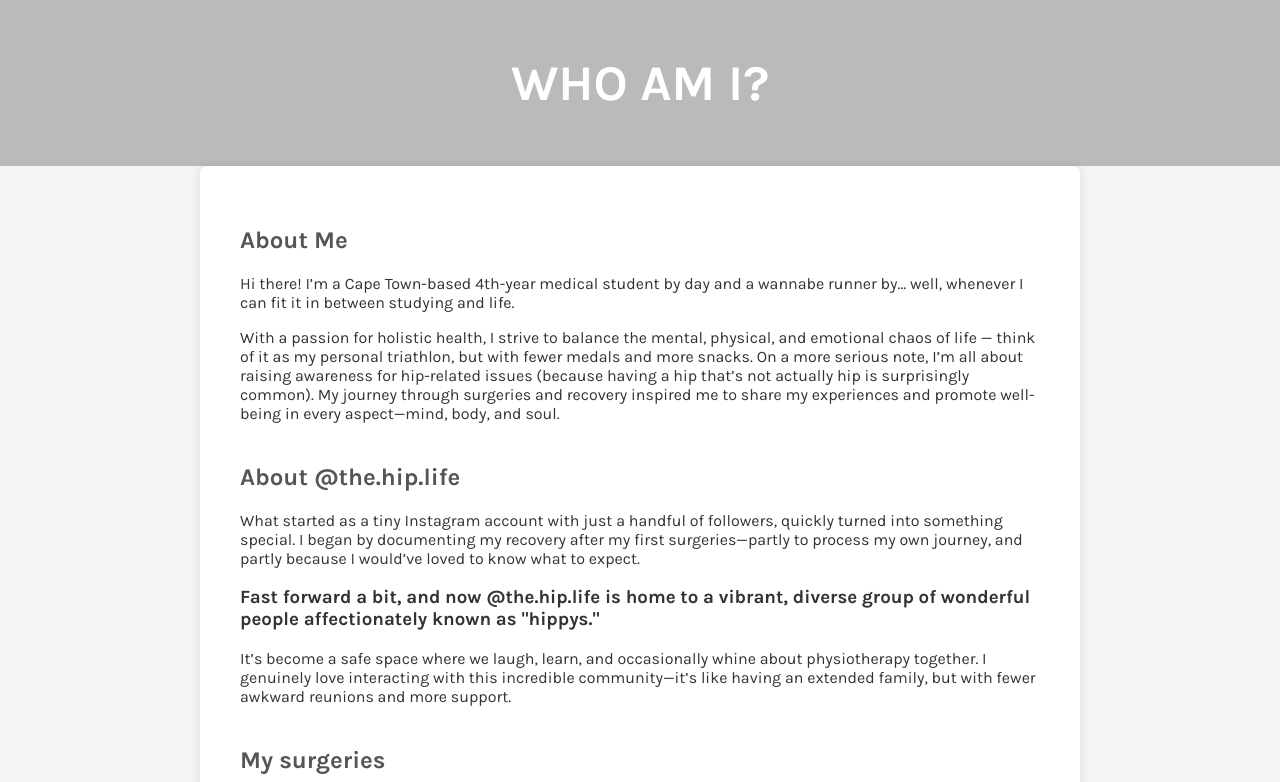
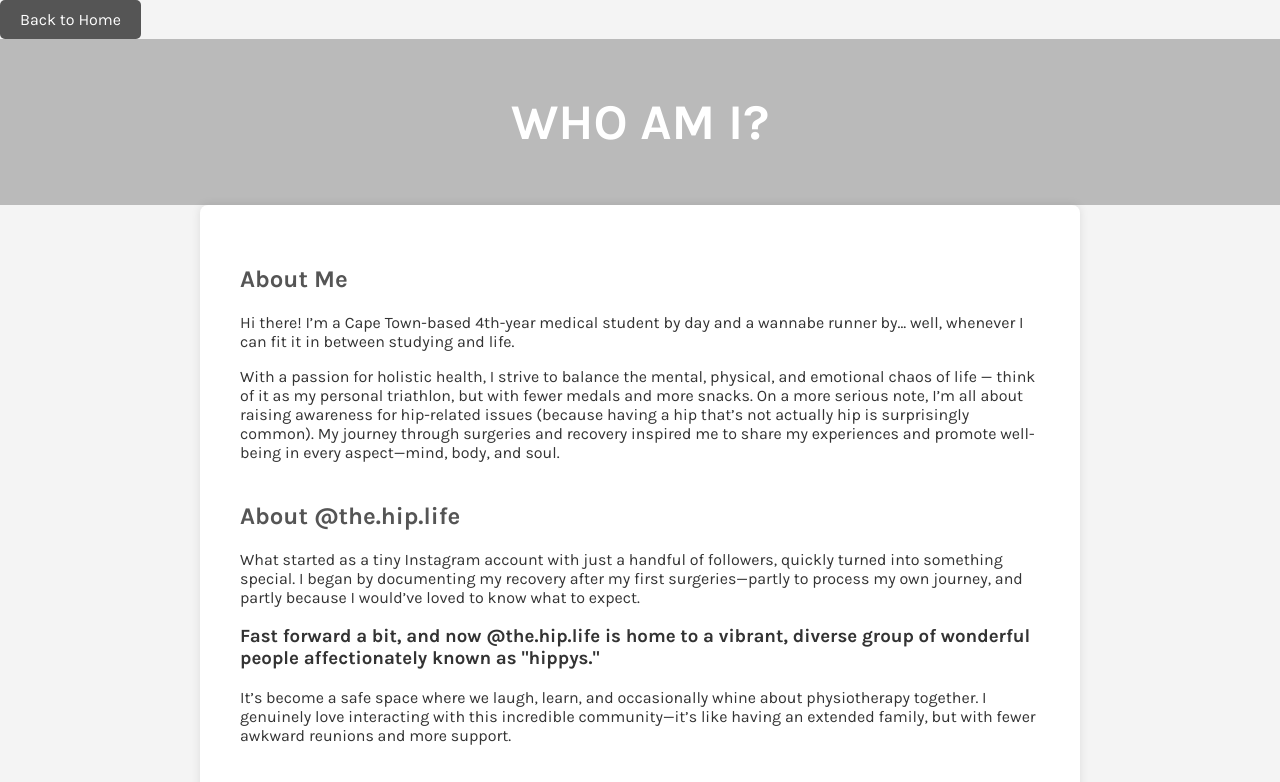
Before and after one commit to monyaprinsloo/the-hip-life-website, a plain HTML site: page about.html in a window 1280 px wide. Shown: the top 782 px of the page. Drawn offline with Linux system fonts and the light colour scheme.

Commit message:
Add files via upload

```diff
--- a/about.html
+++ b/about.html
@@ -36,6 +36,23 @@
             border-radius: 8px;
             box-shadow: 0 0 10px rgba(0, 0, 0, 0.1);
         }
+        .back-button {
+    display: inline-block;
+    padding: 10px 20px;
+    font-size: 16px;
+    color: white;
+    background-color: #555;
+    border: none;
+    border-radius: 5px;
+    text-decoration: none;
+    text-align: center;
+    cursor: pointer;
+}
+
+.back-button:hover {
+    background-color: #333;
+}
+
 
         h1 {
             color: rgb(255, 255, 255);
@@ -52,6 +69,8 @@
             margin-bottom: 40px;
         }
     </style>
+    <a href="index.html" class="back-button">Back to Home</a>
+
 </head>
 <body>
     <header>
```
Also changed, not shown: coffee.html (+17 -0 lines), downloads.html (+18 -0 lines), PELVIS.png (added).
